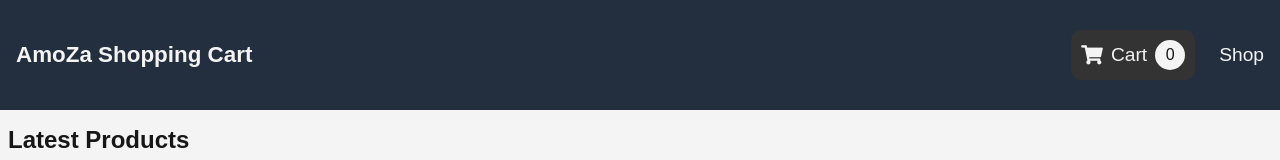
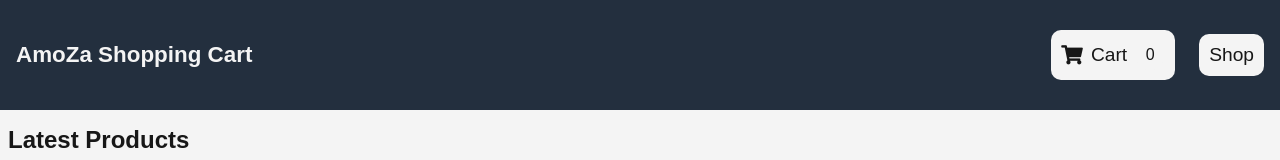
Before and after one commit to YoniB1995/BuyNSell-eCommerce-App, a React (Create React App) app in the folder frontend/: page / in a window 1280 px wide. Shown: the top 160 px of the page. Built offline with nearby package versions, Linux system fonts and the light colour scheme.

Commit message:
updated navbar

```diff
--- a/frontend/src/App.css
+++ b/frontend/src/App.css
@@ -15,7 +15,8 @@ img {
 }
 
 .cart__link {
-  background: #333;
+  background: #f4f4f4;
+
   padding: 10px;
   border-radius: 10px;
 }
--- a/frontend/src/components/Navbar/NavbarNew.jsx
+++ b/frontend/src/components/Navbar/NavbarNew.jsx
@@ -85,7 +85,10 @@ const NavBarLinks = styled.ul`
     }
     a {
       text-decoration: none;
-      color: #f4f4f4;
+      background: #f4f4f4;
+      padding: 10px;
+      border-radius: 10px;
+      color: #171717;
       font-size: 1.2rem;
       display: flex;
       align-items: center;
```
